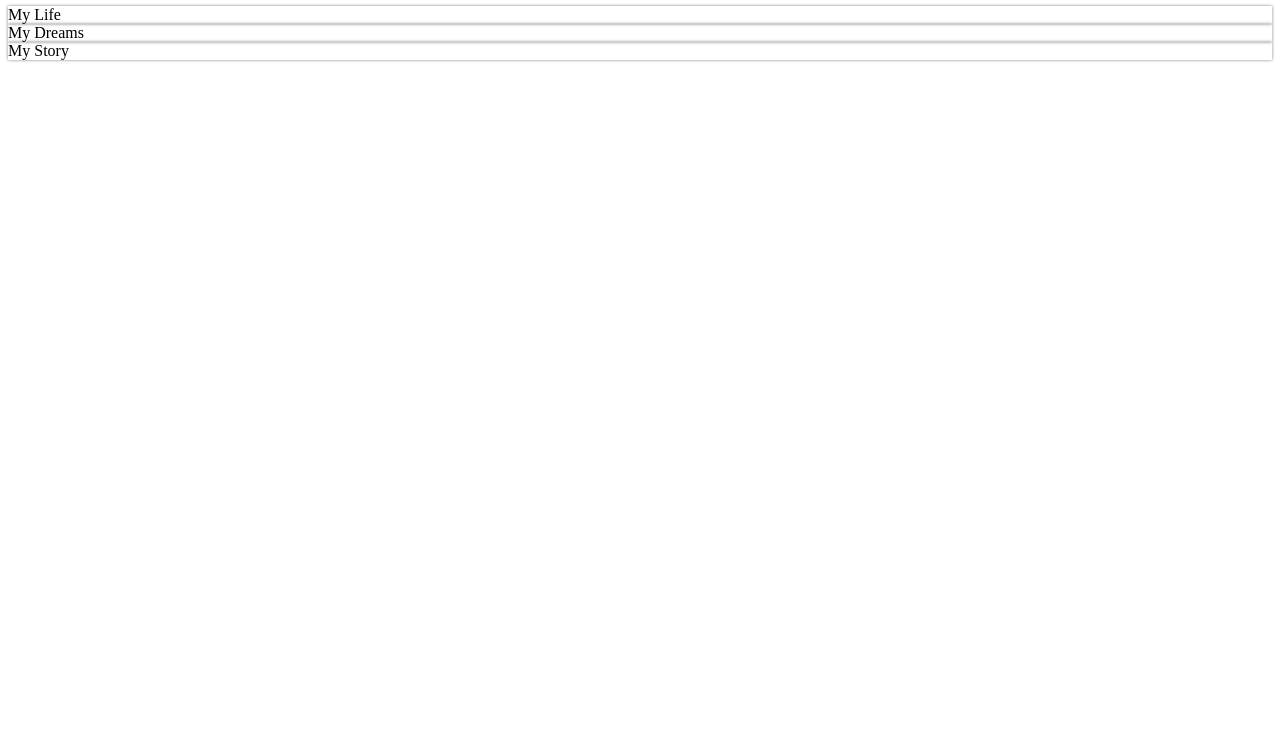
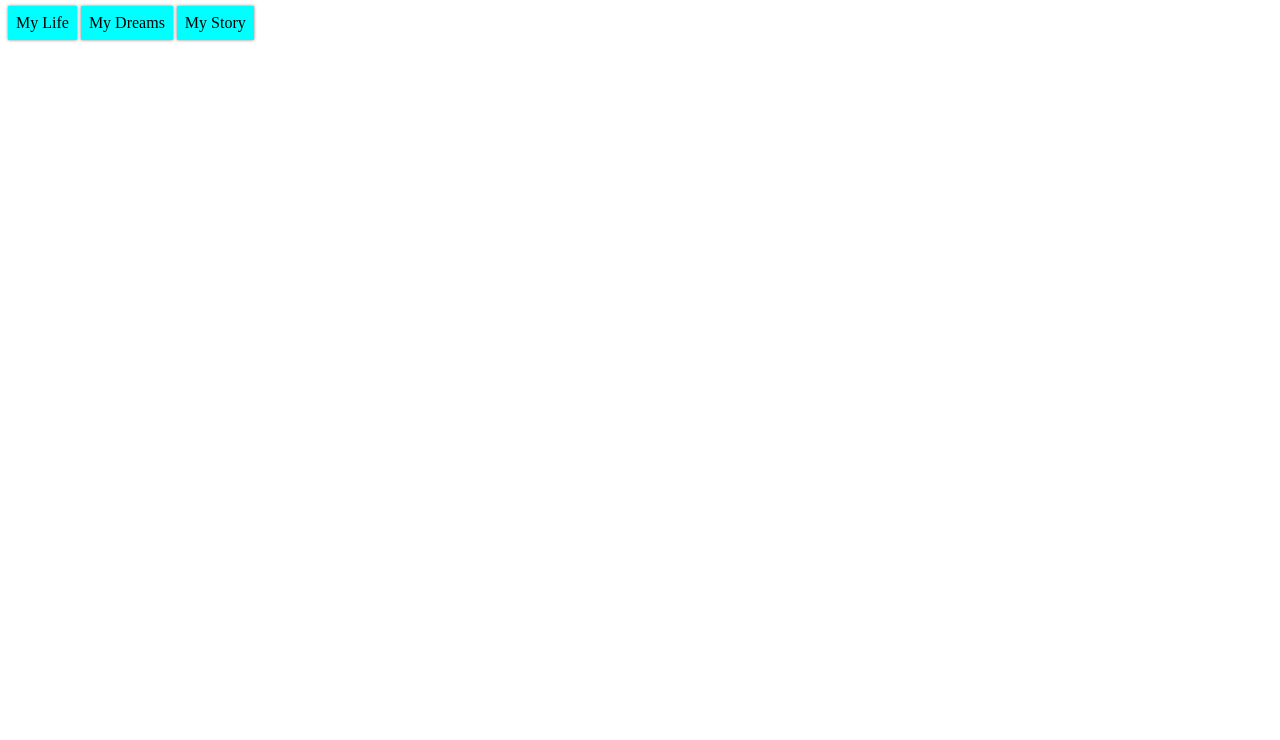
Before and after one commit to BretSBLack/helamenz2.github.io, a plain HTML site: page index.html in a window 1280 px wide. Shown: the part 60-800 px from the top of the page. Drawn offline with Linux system fonts and the light colour scheme.

Commit message:
Update index.css

```diff
--- a/index.css
+++ b/index.css
@@ -1,3 +1,6 @@
 .title {
 box-shadow: 0px 0px 3px grey;
+  display: inline-block;
+    padding: 8px;
+  background-color: aqua;
 }
```
